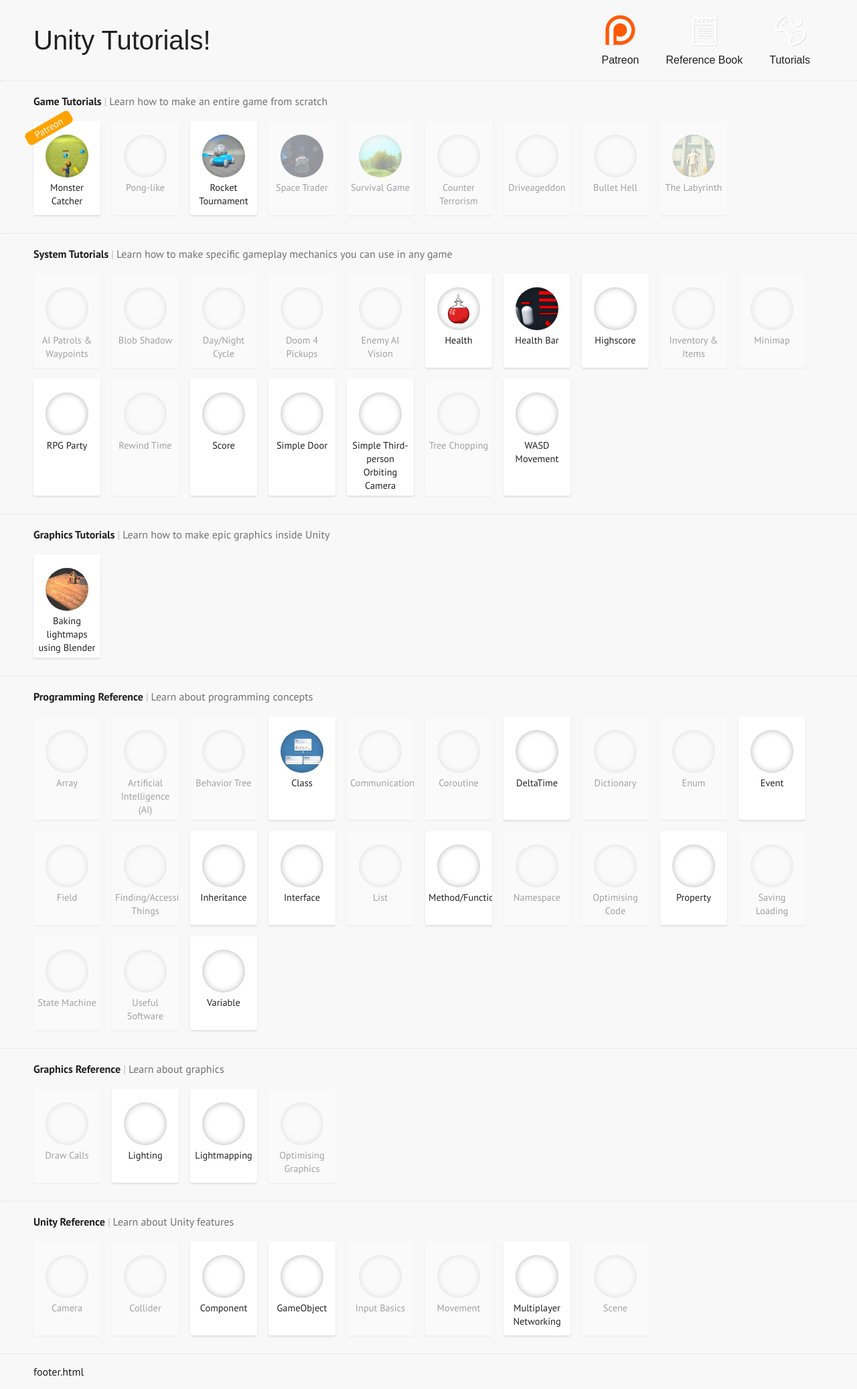
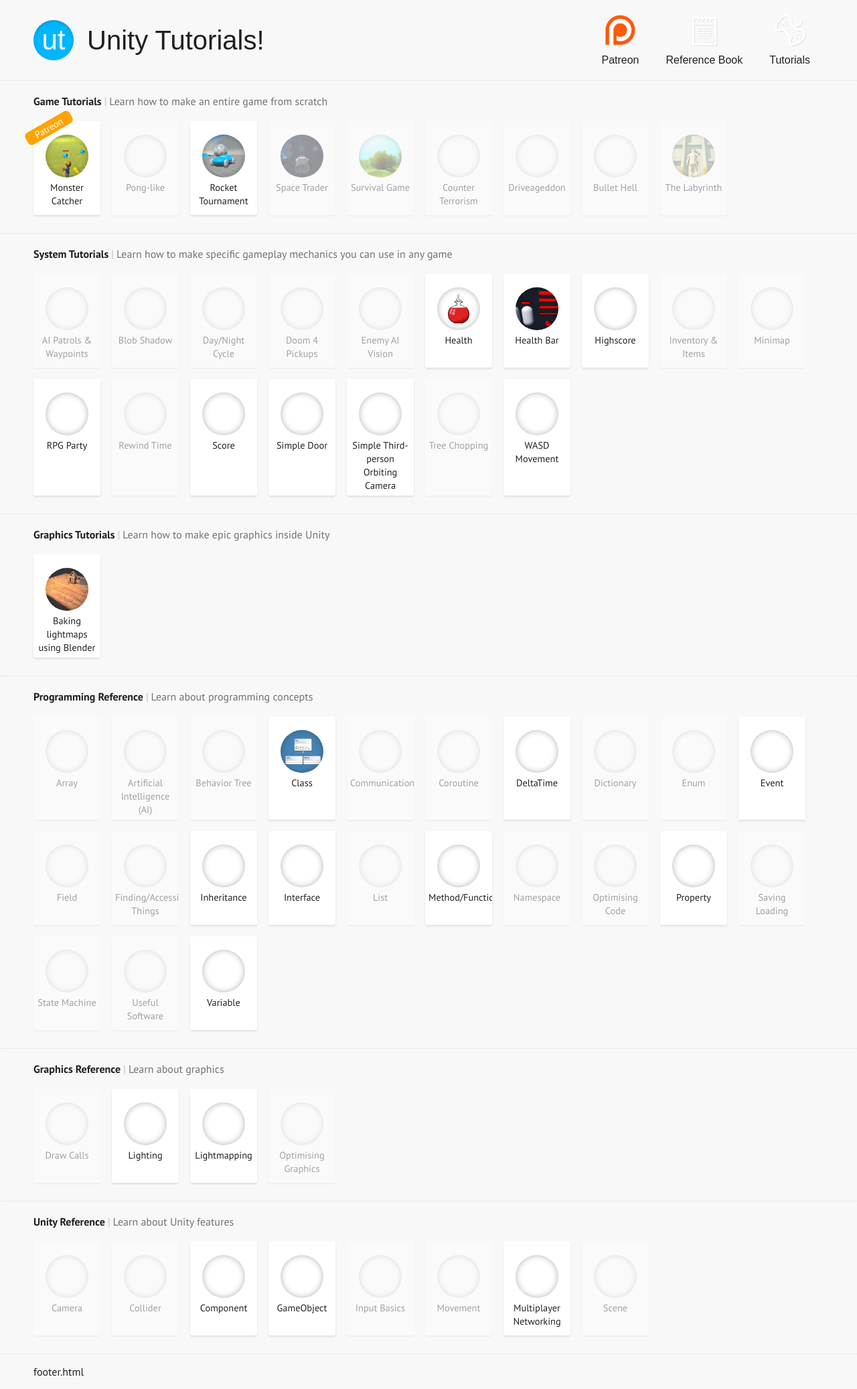
Before and after one commit to st4rdog/st4rdog.github.io, a Jekyll site: the page built from index.html, in a window 1280 px wide. Shown: the whole page at 67% size. Built offline with Jekyll 4.4.1, drawn with Linux system fonts in a browser that asks for light colours; some web fonts are replaced.

Commit message:
Header logo updated.

```diff
--- a/_includes/header.html
+++ b/_includes/header.html
@@ -4,7 +4,7 @@
 
 		<div class="grid-50">
 
-			<h1><a href="{{ site.baseurl }}/">{{ site.title }}</a></h1>
+			<h1><a href="{{ site.baseurl }}/"><div class="logo">ut</div> {{ site.title }}</a></h1>
 
 		</div>
 
--- a/css/main.css
+++ b/css/main.css
@@ -447,6 +447,26 @@
 
 .header-main .grid-container {
 	display: flex;
+	align-items: center;
+}
+
+.header-main h1 a {
+	display: flex;
+	align-items: center;
+}
+
+.header-main .logo {
+	width: 60px;
+	height: 60px;
+	margin-right: 20px;
+	background: #00b7ff;
+	border-radius: 50%;
+	color: #fff;
+	font-size: 42px;
+	box-shadow: 0px 2px 5px 0px rgba(0,0,0,0.2) inset;
+
+	display: flex;
+	justify-content: center;
 	align-items: center;
 }
 
```
